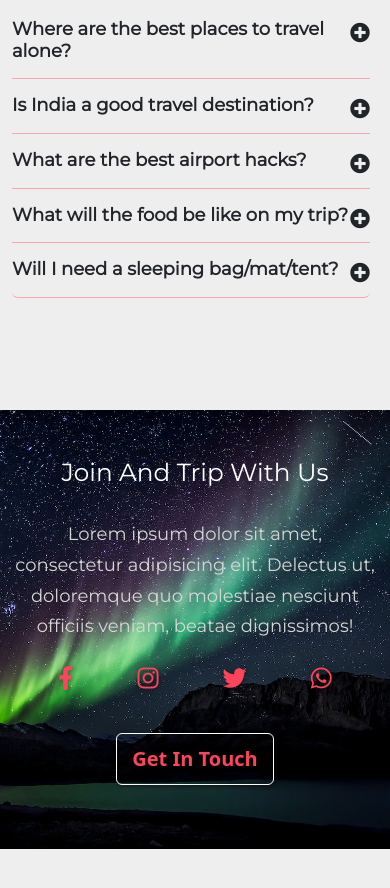
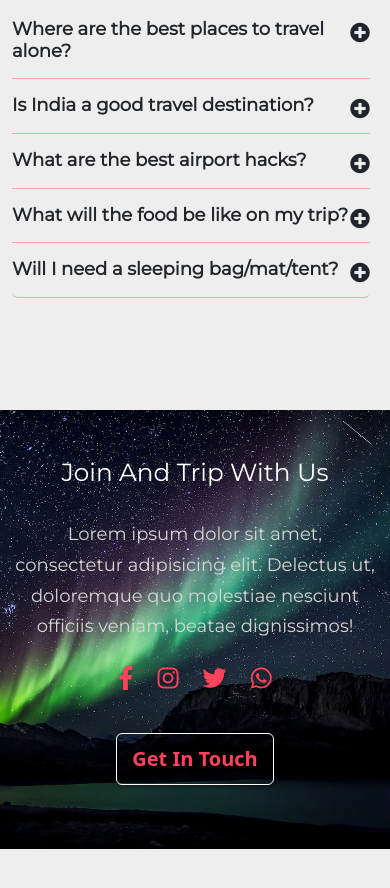
Before and after one commit to Ibrahhim-kwi3y/Travi, a plain HTML site: page index.html in a window 390 px wide. Shown: the part 11090-11978 px from the top of the page. Drawn offline with nearby package versions, Linux system fonts and the light colour scheme.

Commit message:
Update style.css

```diff
--- a/css/style.css
+++ b/css/style.css
@@ -1142,7 +1142,7 @@ input[type="search"]::-webkit-search-cancel-button {
     .title strong {
         display: none;
     }
-
-
-
+     .contact-det ul li {
+        margin: 0 10px;
+    }
 }
```
